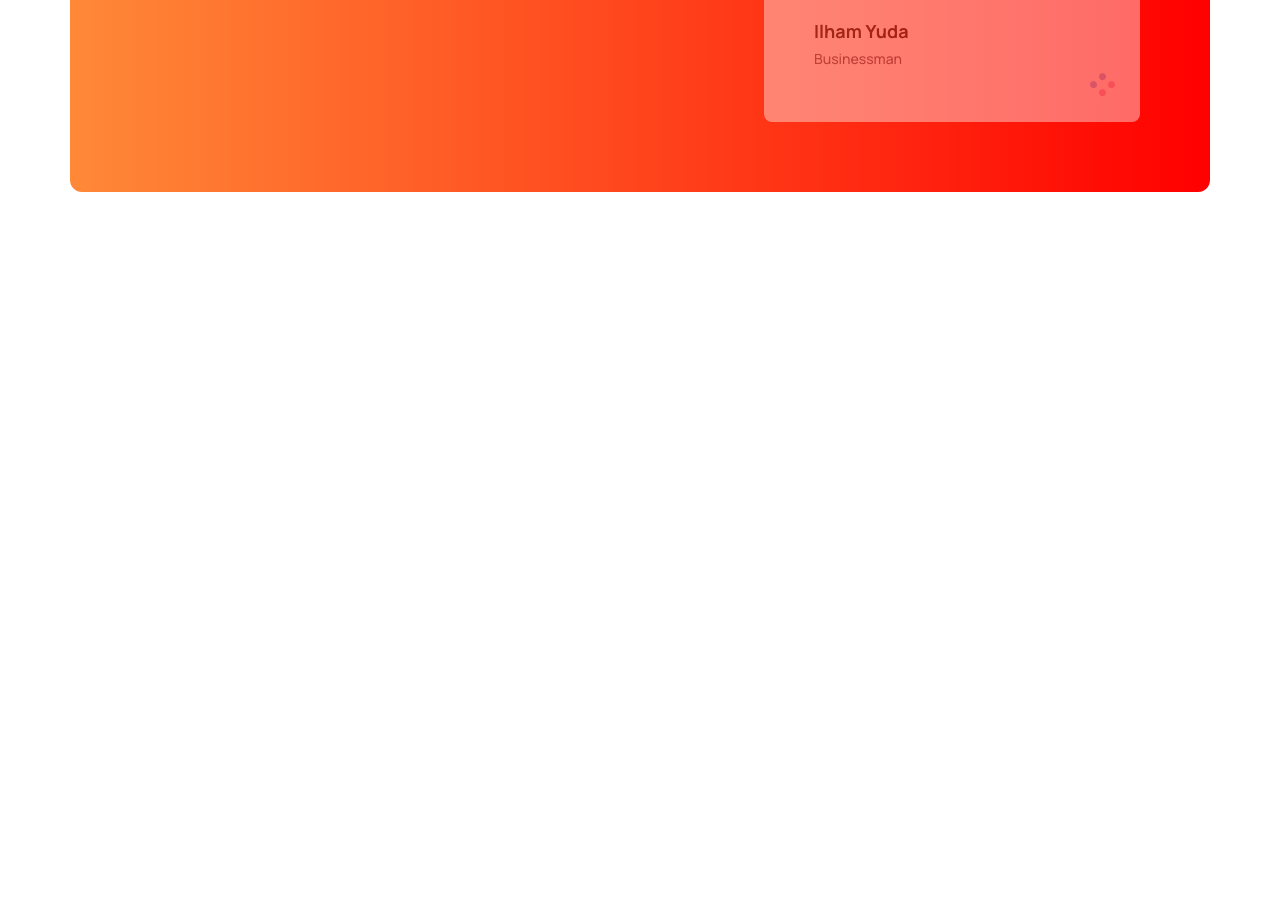
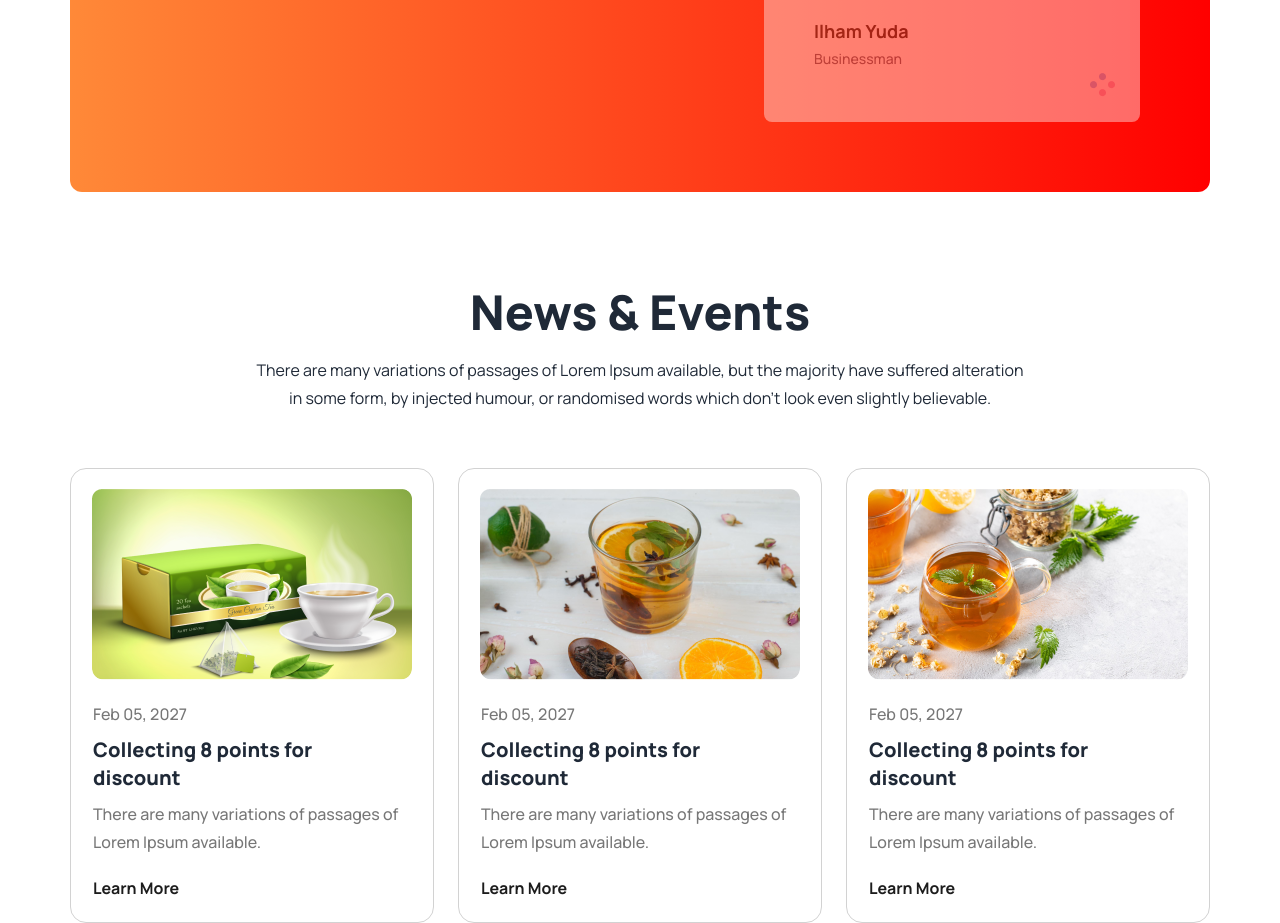
Before and after one commit to Khadija12319/Zen-Tea_Project, a plain HTML site: page index.html in a window 1280 px wide. Shown: the part 2595-3518 px from the top of the page. Before the commit the page ends 2883 px from the top, so only its background shows below. Drawn offline with nearby package versions, Linux system fonts and the light colour scheme.

Commit message:
news & event section added

```diff
--- a/index.html
+++ b/index.html
@@ -179,6 +179,58 @@
             </div>
         </section>
 
+        <section class="container m-auto lg:max-w-[1140px] font1">
+          <div class="font1">
+            <h2 class="text-5xl font-extrabold mb-5 text-center">News & Events</h2>
+            <p class="lg:max-w-3xl mx-auto mb-14 leading-7 text-center">There are many variations of passages of Lorem Ipsum available, but the majority have suffered alteration in some form, by injected humour, or randomised words which don't look even slightly believable. </p>
+          </div>
+
+          <div class="flex gap-6">
+          <div class="card w-[364px] bg-base-100 border-[1px] border-[#D2D2D2]">
+            <figure class="">
+              <img src="images/news-1.png" alt="Shoes" class="rounded-xl pt-[20px]" />
+            </figure>
+            <div class="card-body py-[20px] px-[22px]">
+              <p class="font-medium text-base leading-7 text-[#777]">Feb 05, 2027</p>
+              <h2 class="card-title font-extrabold text-xl">Collecting 8 points for<br> discount</h2>
+              <p class="font-medium text-base leading-7 text-[#777]">There are many variations of passages of Lorem Ipsum available.</p>
+              <div>
+                <button class="cursor-pointer text-base font-bold leading-7 text-[#1C1C1C] mt-[10px]">Learn More</button>
+              </div>
+            </div>
+          </div>
+
+          <div class="card w-[364px] bg-base-100 border-[1px] border-[#D2D2D2]">
+            <figure class="">
+              <img src="images/news-2.png" alt="Shoes" class="rounded-xl pt-[20px]" />
+            </figure>
+            <div class="card-body py-[20px] px-[22px]">
+              <p class="font-medium text-base leading-7 text-[#777]">Feb 05, 2027</p>
+              <h2 class="card-title font-extrabold text-xl">Collecting 8 points for<br> discount</h2>
+              <p class="font-medium text-base leading-7 text-[#777]">There are many variations of passages of Lorem Ipsum available.</p>
+              <div>
+                <button class="cursor-pointer text-base font-bold leading-7 text-[#1C1C1C] mt-[10px]">Learn More</button>
+              </div>
+            </div>
+          </div>
+
+          <div class="card w-[364px] bg-base-100 border-[1px] border-[#D2D2D2]">
+            <figure class="">
+              <img src="images/news-3.png" alt="Shoes" class="rounded-xl pt-[20px]" />
+            </figure>
+            <div class="card-body py-[20px] px-[22px]">
+              <p class="font-medium text-base leading-7 text-[#777]">Feb 05, 2027</p>
+              <h2 class="card-title font-extrabold text-xl">Collecting 8 points for<br> discount</h2>
+              <p class="font-medium text-base leading-7 text-[#777]">There are many variations of passages of Lorem Ipsum available.</p>
+              <div>
+                <button class="cursor-pointer text-base font-bold leading-7 text-[#1C1C1C] mt-[10px]">Learn More</button>
+              </div>
+            </div>
+          </div>
+
+        </div>
+        </section>
+
     </main>
 
     <footer></footer>
```
